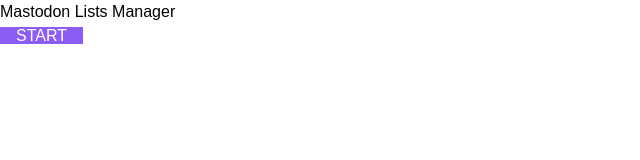
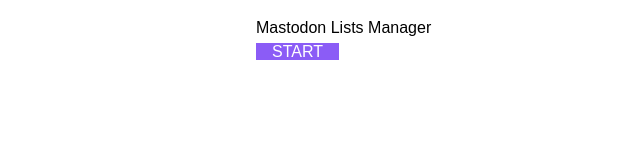
Before and after one commit to hueyy/mastodon-lists-manager, a Gatsby site: page / in a window 1280 px wide. Shown: the whole page, without its empty margins (0-640 px from the left). Built offline with nearby package versions, Linux system fonts and the light colour scheme; Gatsby itself is replaced by a stand-in of ours.

Commit message:
fix: container on index

```diff
--- a/src/pages/index.tsx
+++ b/src/pages/index.tsx
@@ -1,6 +1,7 @@
 import * as React from "react"
 import type { HeadFC, PageProps } from "gatsby"
 import PrimaryButton from "../components/PrimaryButton"
+import Container from "../components/Container"
 
 const IndexPage: React.FC<PageProps> = () => {
   React.useEffect(() => {
@@ -9,10 +10,10 @@
 
   }, [])
   return (
-    <main>
+    <Container>
       <h1>Mastodon Lists Manager</h1>
       <PrimaryButton href="/set_instance">START</PrimaryButton>
-    </main>
+    </Container>
   )
 }
 
```
